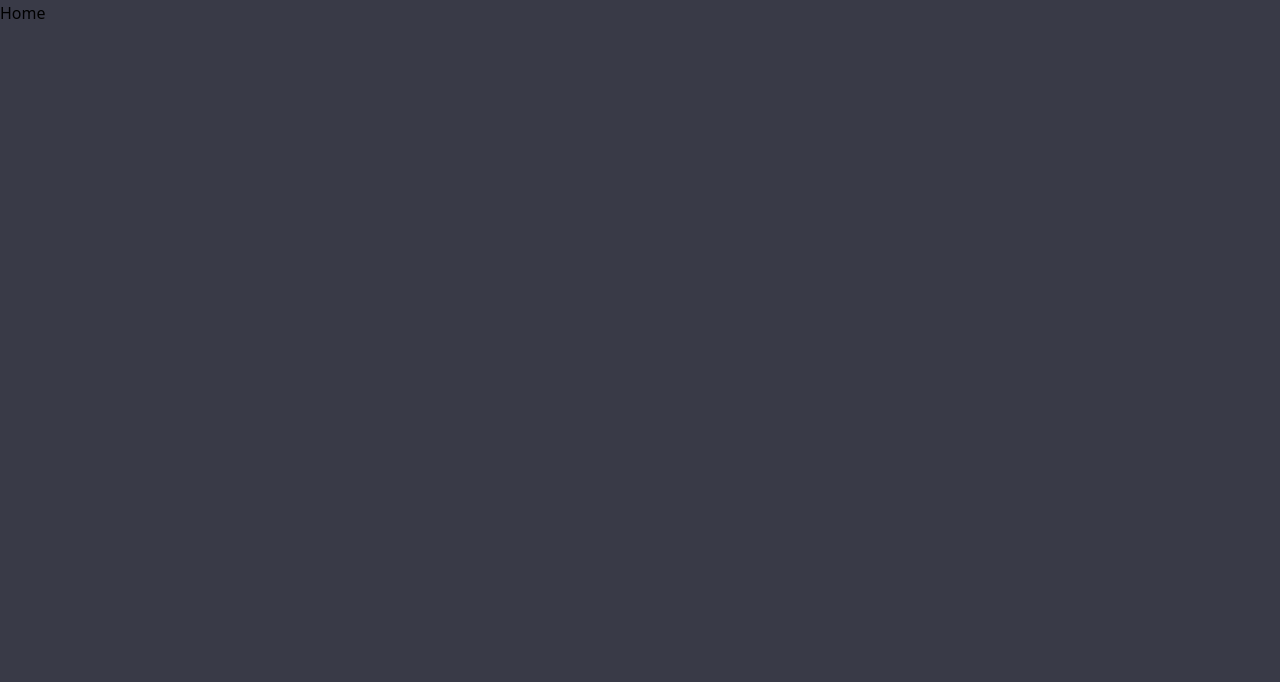
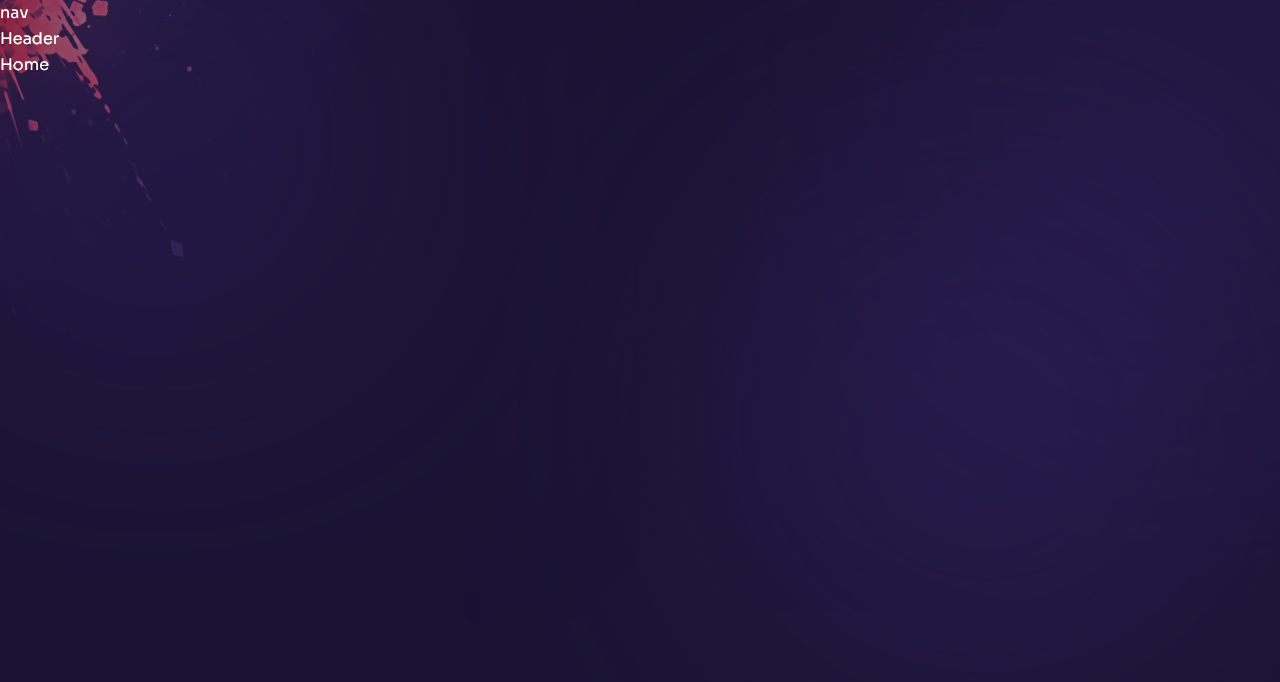
Before and after one commit to Ala-Younes/framer-motion-portfolio, a Next.js app: page / in a window 1280 px wide. Shown: the top 682 px of the page. Built offline with nearby package versions, Linux system fonts and the light colour scheme.

Commit message:
0002 / Feature / Layout + insert background image with a blend prop

```diff
--- a/components/Layout.tsx
+++ b/components/Layout.tsx
@@ -1,5 +1,30 @@
-const Layout = () => {
-  return <h1>Layout</h1>;
+import { Sora } from "next/font/google";
+import TopLeftImage from "./TopLeftImage";
+import Nav from "./Nav";
+import Header from "./Header";
+
+// ! We already have sora inside the tailwind config file ...
+const sora = Sora({
+  subsets: ["latin"],
+  variable: "--font-sora",
+  weight: ["100", "200", "300", "400", "500", "600", "700", "800"],
+});
+
+type LayoutProps = {
+  children: JSX.Element;
+};
+
+const Layout = ({ children }: LayoutProps) => {
+  return (
+    <div
+      className={`page bg-site text-white bg-cover bg-no-repeat ${sora.variable} font-sora relative`}
+    >
+      <TopLeftImage />
+      <Nav />
+      <Header />
+      {children}
+    </div>
+  );
 };
 
 export default Layout;
--- a/components/TopLeftImage.tsx
+++ b/components/TopLeftImage.tsx
@@ -1,5 +1,13 @@
+import Image from "next/image";
+import topLeftImage from "@/public/top-left-img.png";
+
 const TopLeftImage = () => {
-  return <h1>TopLeftImage</h1>;
+  // ! mix-blend-color-dodge => try lighten or darken
+  return (
+    <div className="absolute left-0 top-0 mix-blend-color-dodge z-10 w-[200px] xl:w-[400px] opacity-50">
+      <Image src={topLeftImage} width={400} height={400} alt="top left image" />
+    </div>
+  );
 };
 
 export default TopLeftImage;
--- a/pages/_app.tsx
+++ b/pages/_app.tsx
@@ -1,6 +1,11 @@
-import '@/styles/globals.css'
-import type { AppProps } from 'next/app'
+import Layout from "@/components/Layout";
+import "@/styles/globals.css";
+import type { AppProps } from "next/app";
 
 export default function App({ Component, pageProps }: AppProps) {
-  return <Component {...pageProps} />
+  return (
+    <Layout>
+      <Component {...pageProps} />
+    </Layout>
+  );
 }
```
